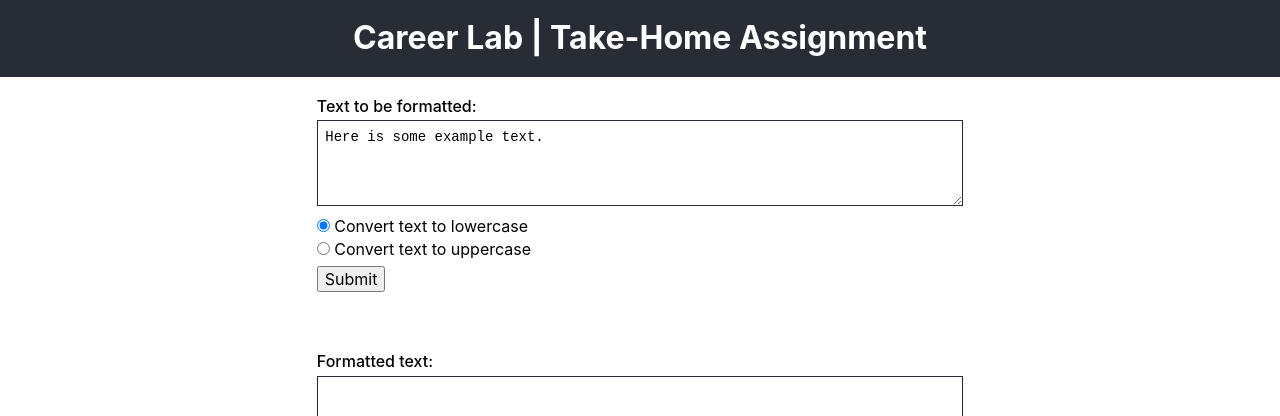
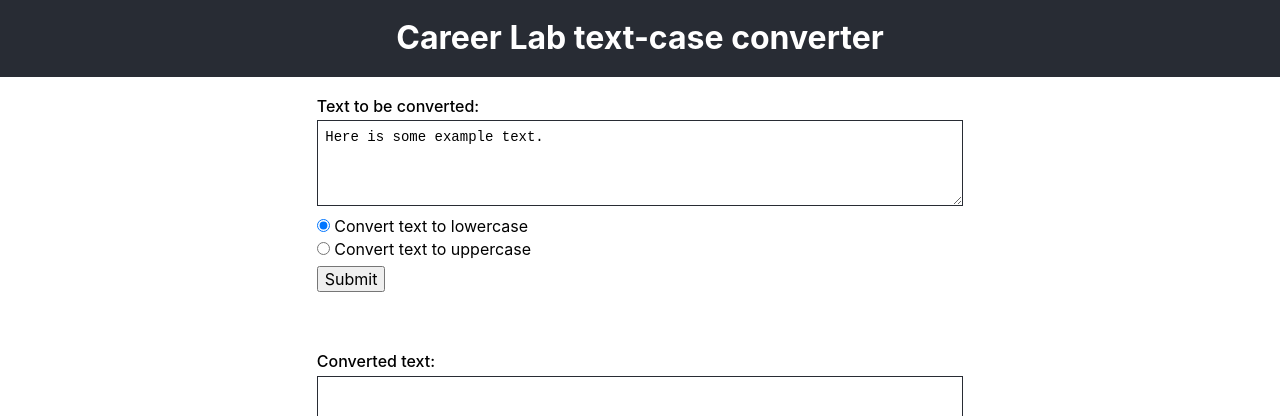
Before and after one commit to the-collab-lab/take-home-assignment, a React (Create React App) app: page / in a window 1280 px wide. Shown: the top 416 px of the page. Built offline with nearby package versions, Linux system fonts and the light colour scheme.

Commit message:
Use 'convert' verb for consistency

```diff
--- a/src/App.js
+++ b/src/App.js
@@ -22,11 +22,11 @@ function App() {
   return (
     <div className="App">
       <header>
-        <h1>Career Lab | Take-Home Assignment</h1>
+        <h1>Career Lab text-case converter</h1>
       </header>
         <form onSubmit={handleSubmit}>
           <div className="form-control form-control__text">
-            <label htmlFor="text">Text to be formatted:</label>
+            <label htmlFor="text">Text to be converted:</label>
             <textarea
               id="text"
               onChange={handleTextareaChange}
@@ -57,7 +57,7 @@ function App() {
           </div>
           <input type="submit" value="Submit" />
           <div className="result-wrapper form-control form-control__text">
-            <label htmlFor="result">Formatted text:</label>
+            <label htmlFor="result">Converted text:</label>
             <output id="result">{textOutput}</output>
           </div>
         </form>
```
